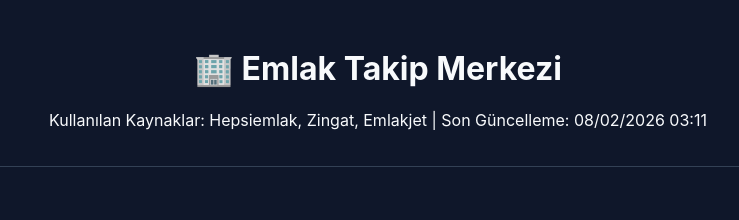
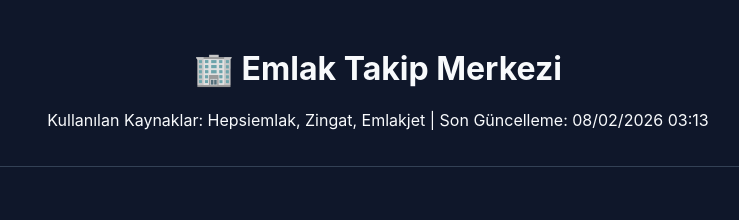
Before and after one commit to Berkaytaf/emlak-botu, a plain HTML site: page index.html in a window 1280 px wide. Shown: the top 220 px of the page, 262-1001 px from the left. Drawn offline with Linux system fonts and the light colour scheme.

Commit message:
Portal ve veritabanı güncellendi

```diff
--- a/index.html
+++ b/index.html
@@ -21,7 +21,7 @@
         <div class="container">
             <div class="header">
                 <h1>🏢 Emlak Takip Merkezi</h1>
-                <p>Kullanılan Kaynaklar: Hepsiemlak, Zingat, Emlakjet | Son Güncelleme: 08/02/2026 03:11</p>
+                <p>Kullanılan Kaynaklar: Hepsiemlak, Zingat, Emlakjet | Son Güncelleme: 08/02/2026 03:13</p>
             </div>
             <div class="grid"><p>Veriler senkronize ediliyor...</p></div>
         </div>
```
